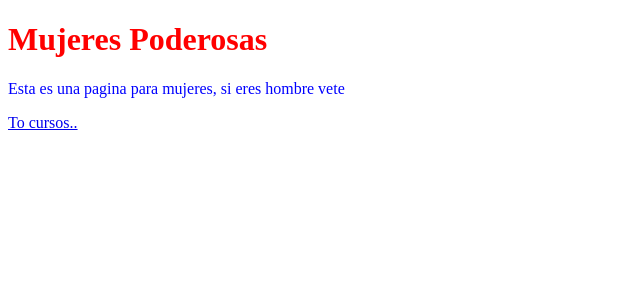
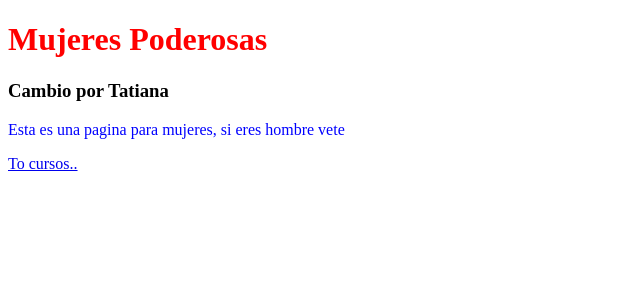
Before and after one commit to stolzz0613/MujeresPoderosasTIC, a Next.js app: page / in a window 1280 px wide. Shown: the top 300 px of the page, without its empty margins (0-640 px from the left). Built offline with nearby package versions, Linux system fonts and the light colour scheme.

Commit message:
DEV Prueba rama nueva

```diff
--- a/pages/index.js
+++ b/pages/index.js
@@ -4,6 +4,7 @@ function Home() {
   return (
     <div>
       <h1>Mujeres Poderosas</h1>
+      <h3>Cambio por Tatiana</h3>
       <p>Esta es una pagina para mujeres, si eres hombre vete</p>
       <Link href="/courses">
         <a>To cursos..</a>
```
